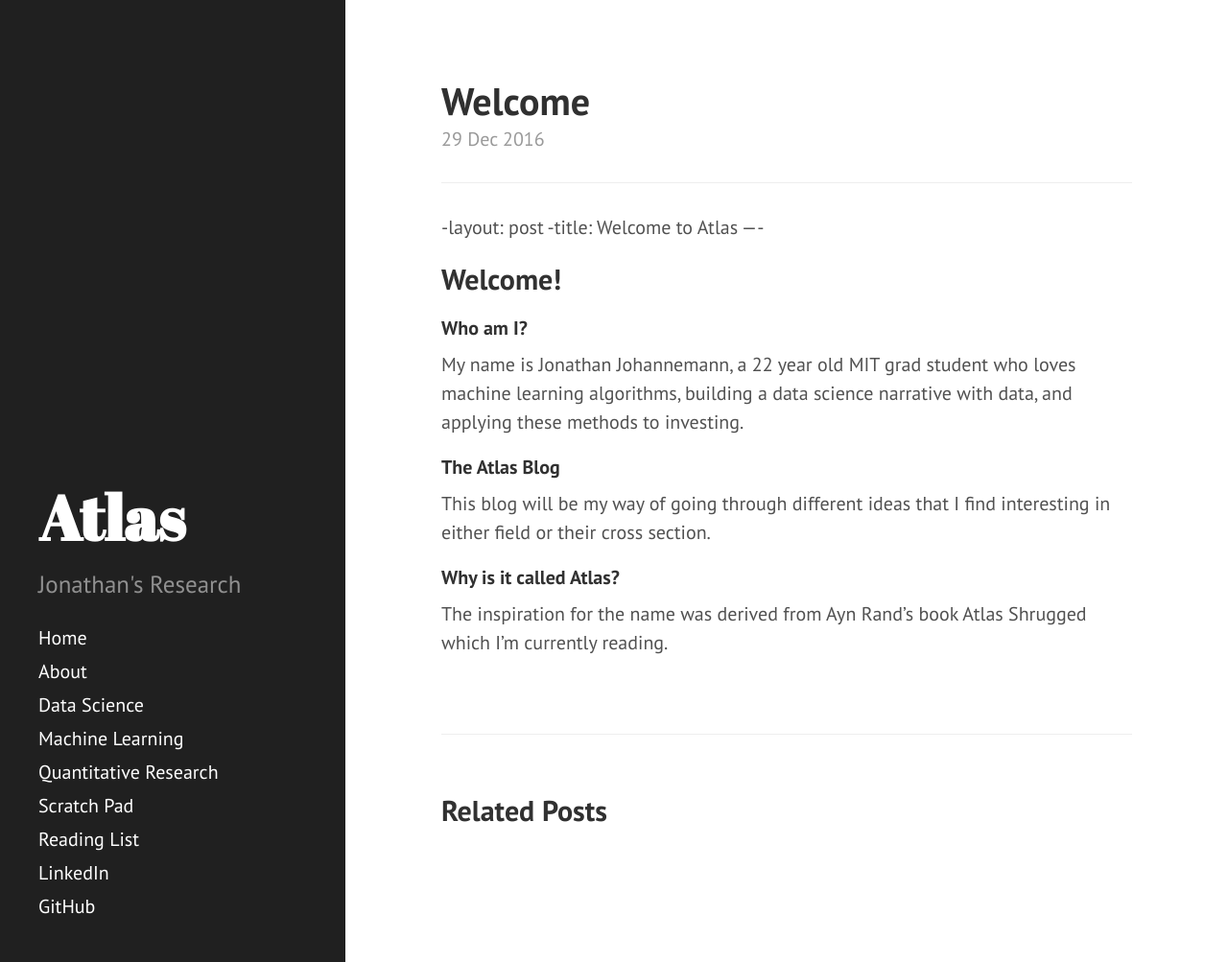
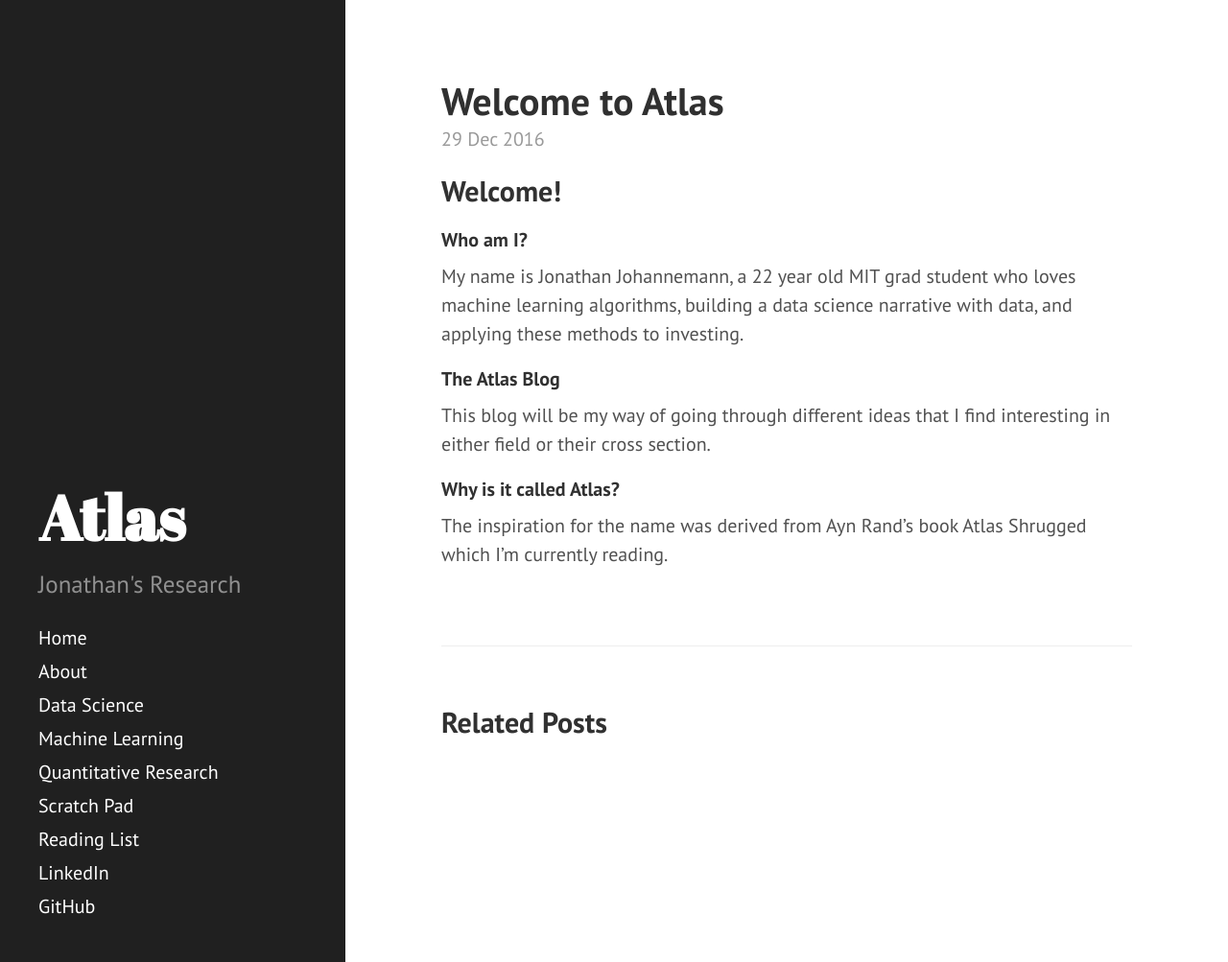
Before and after one commit to JonathanJohann/Research, a Jekyll site: the page built from _posts/2016-12-29-Welcome.md, in a window 1280 px wide and 1003 px high. Shown: the whole window at 96% size. Built offline with Jekyll 4.4.1, drawn with Linux system fonts in a browser that asks for light colours; our own code applies the rules of GitHub Pages for plain Markdown files; Markdown is read by kramdown in place of the engine named in the settings.

Commit message:
Update 2016-12-29-Welcome.md

```diff
--- a/_posts/2016-12-29-Welcome.md
+++ b/_posts/2016-12-29-Welcome.md
@@ -1,7 +1,7 @@
-----
--layout: post
--title: Welcome to Atlas
-----
+---
+layout: post
+title: Welcome to Atlas
+---
 
 ## Welcome!
 
```
